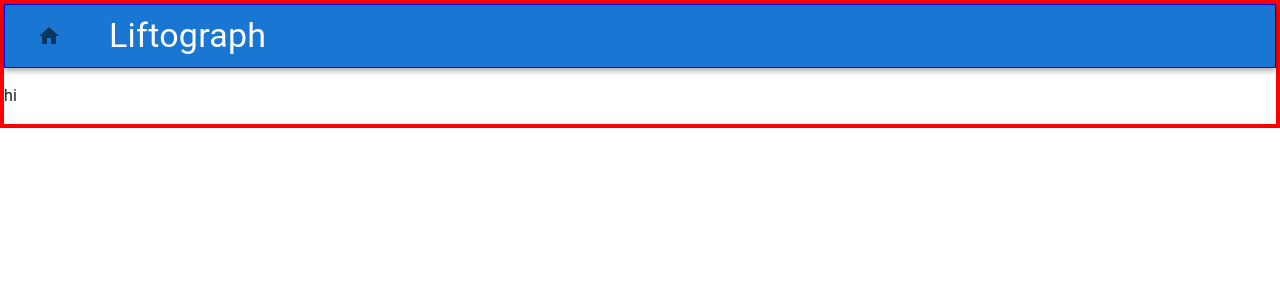
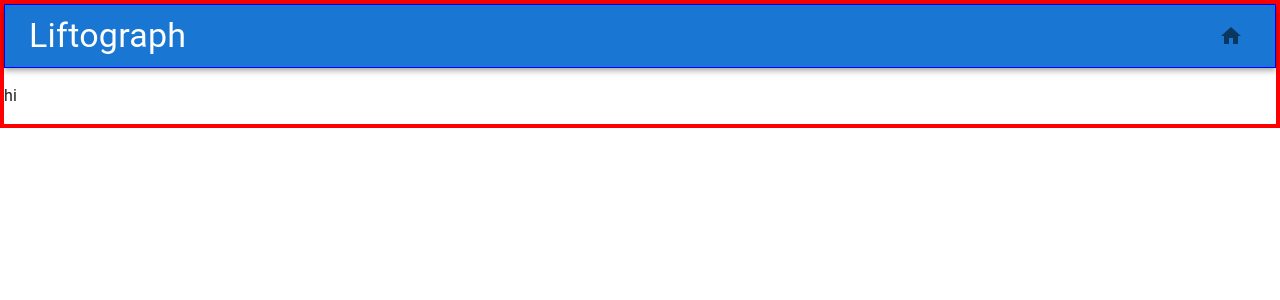
Before and after one commit to MasonAdsero/LiftoGraph, a React app in the folder packages/liftograph-app/: page / in a window 1280 px wide. Shown: the top 300 px of the page. Built offline with nearby package versions, Linux system fonts and the light colour scheme; the HTML template or start-up script is replaced by a standard one.

Commit message:
Toolbar styles reformated

```diff
--- a/packages/liftograph-app/src/liftograph-root.tsx
+++ b/packages/liftograph-app/src/liftograph-root.tsx
@@ -24,16 +24,16 @@ function Toolbar() {
                 border: '1px solid blue'
             }
         }>
+            <Typography variant='h4'>Liftograph</Typography>
+            {/*Todo: Home icon button should only show if app not main */}
             <IconButton
                 aria-label='home'
                 sx={{
-                    marginLeft: 0,
-                    marginRight: 5
+                    marginLeft: 'auto'
                 }}
             >
                 <Home />
             </IconButton>
-            <Typography variant='h4'>Liftograph</Typography>
         </BaseToolbar>
     );
 }
```
